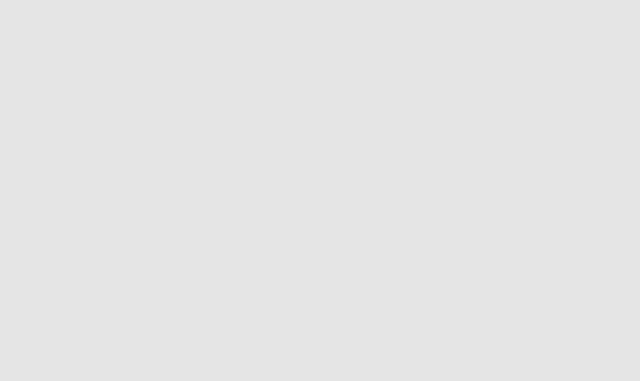
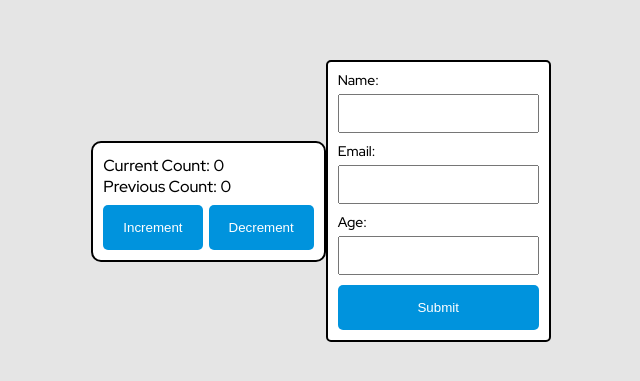
Before and after one commit to webprogramminghack/assignment-class20, a React (Vite) app: page / in a window 1280 px wide. Shown: the part 199-580 px from the top of the page, without its empty margins (319-959 px from the left). Built offline with nearby package versions, Linux system fonts and the light colour scheme.

Commit message:
assignment 20 finish

```diff
--- a/index.html
+++ b/index.html
@@ -4,7 +4,7 @@
     <meta charset="UTF-8" />
     <link rel="icon" type="image/svg+xml" href="/vite.svg" />
     <meta name="viewport" content="width=device-width, initial-scale=1.0" />
-    <title>Vite + React + TS</title>
+    <title>tugas 20 Novel</title>
   </head>
   <body>
     <div id="root"></div>
--- a/src/App.tsx
+++ b/src/App.tsx
@@ -1,13 +1,13 @@
+import { UserFormWithReducer } from '@/components/UserFormWithReducer';
 import styles from './App.module.scss';
 import { CounterWithPrevious } from './components/CounterWithPrevious';
-import { UserFormWithReducer } from './components/UserFormWithReducer';
 
 function App() {
   return (
     <div className={styles.container}>
       {/* Test the component here */}
-      {/* <CounterWithPrevious /> */}
-      {/* <UserFormWithReducer /> */}
+      <CounterWithPrevious />
+      <UserFormWithReducer />
     </div>
   );
 }
--- a/src/components/CounterWithPrevious/CounterWithPrevious.tsx
+++ b/src/components/CounterWithPrevious/CounterWithPrevious.tsx
@@ -1,7 +1,7 @@
+import { usePrevious } from '@/hooks/usePrevious';
 import React, { useState } from 'react';
 import { Button } from '../Button';
 import styles from './CounterWithPrevious.module.scss';
-import { usePrevious } from '@/hooks/usePrevious';
 
 export const CounterWithPrevious: React.FC = () => {
   const [count, setCount] = useState(0);
--- a/src/components/UserFormWithReducer/UserFormWithReducer.tsx
+++ b/src/components/UserFormWithReducer/UserFormWithReducer.tsx
@@ -1,6 +1,6 @@
-import React, { useReducer, ChangeEvent, FormEvent } from 'react';
+import { Button } from '@/components/Button';
+import React, { ChangeEvent, FormEvent, useReducer } from 'react';
 import styles from './UserFormWithReducer.module.scss';
-import { Button } from '@/components/Button';
 
 interface FormState {
   name: string;
@@ -21,6 +21,18 @@ const initialState: FormState = {
 
 function formReducer(state: FormState, action: Action): FormState {
   // please implement the reducer
+  switch (action.type) {
+    case 'UPDATE_NAME':
+      return { ...state, name: action.payload };
+    case 'UPDATE_EMAIL':
+      return { ...state, email: action.payload };
+    case 'UPDATE_AGE':
+      return { ...state, age: action.payload };
+    default: {
+      const _exhaustiveCheck: never = action;
+      throw new Error(`Unhandled action type: ${_exhaustiveCheck}`);
+    }
+  }
 }
 
 // Step 5: Implement the `UserForm` component using `useReducer`
@@ -31,6 +43,14 @@ export const UserFormWithReducer: React.FC = () => {
   const handleChange = (e: ChangeEvent<HTMLInputElement>) => {
     // you can use name to differentiate between the fields
     const { name, value } = e.target;
+    switch (name) {
+      case 'name':
+        return dispatch({ type: 'UPDATE_NAME', payload: value });
+      case 'email':
+        return dispatch({ type: 'UPDATE_EMAIL', payload: value });
+      case 'age':
+        return dispatch({ type: 'UPDATE_AGE', payload: value });
+    }
 
     // make the switch case and utilize the name to differentiate between the fields
     // value is for payload
@@ -59,7 +79,7 @@ export const UserFormWithReducer: React.FC = () => {
           type='email'
           name='email'
           id='email'
-          value={state.name}
+          value={state.email}
           onChange={handleChange}
         />
       </div>
@@ -69,7 +89,7 @@ export const UserFormWithReducer: React.FC = () => {
           type='text'
           name='age'
           id='age'
-          value={state.name}
+          value={state.age}
           onChange={handleChange}
         />
       </div>
--- a/src/hooks/usePrevious.ts
+++ b/src/hooks/usePrevious.ts
@@ -1 +1,18 @@
 // implement the usePrevious hook here
+import { useEffect, useRef } from 'react';
+
+// type UseCounterReturnType = {
+//   prevCount: number;
+// };
+
+export function usePrevious(initialValue: number) {
+  const prevCountRef = useRef(initialValue);
+
+  useEffect(() => {
+    prevCountRef.current = initialValue;
+  }, [initialValue]);
+
+  const prevCount = prevCountRef.current;
+
+  return prevCount;
+}
```
